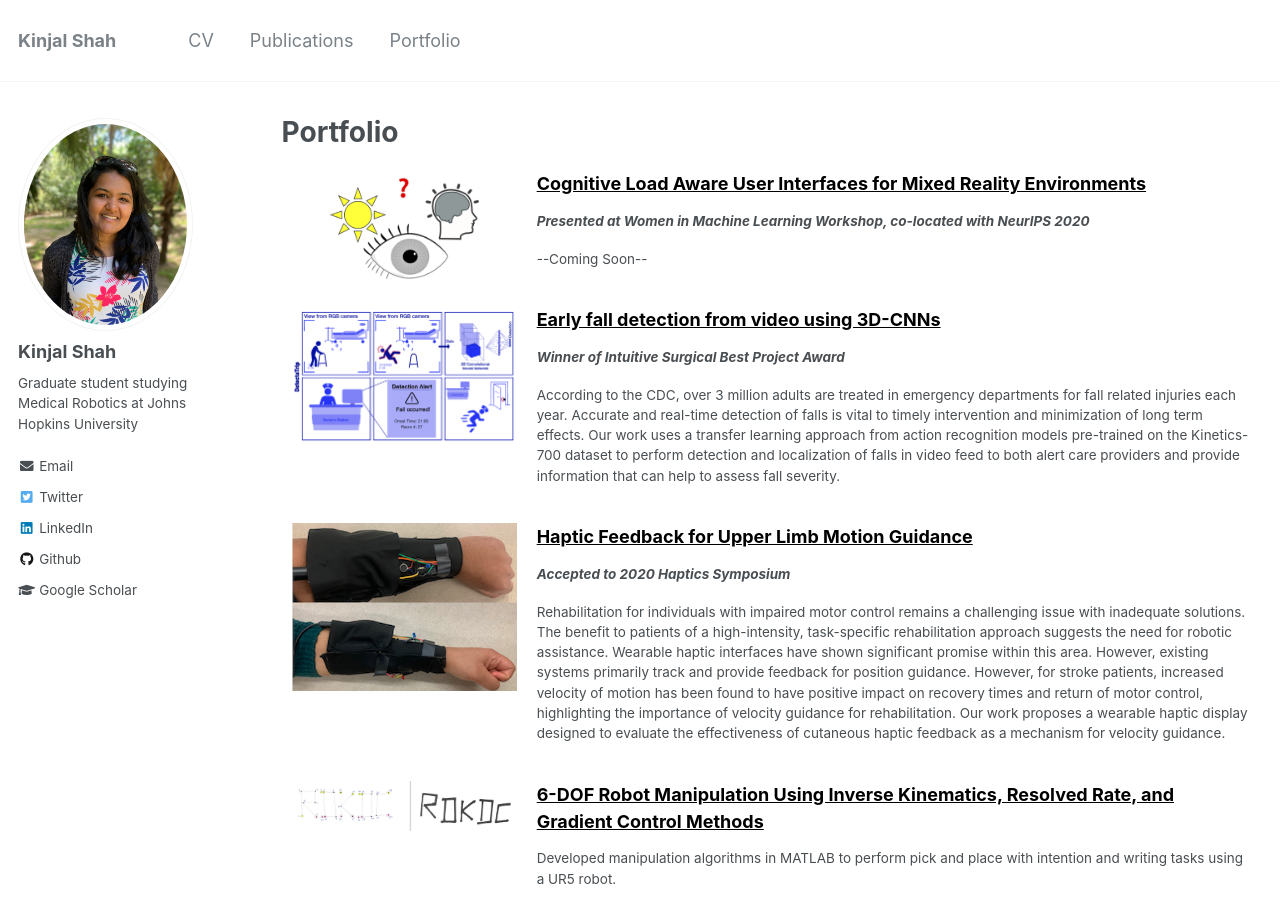
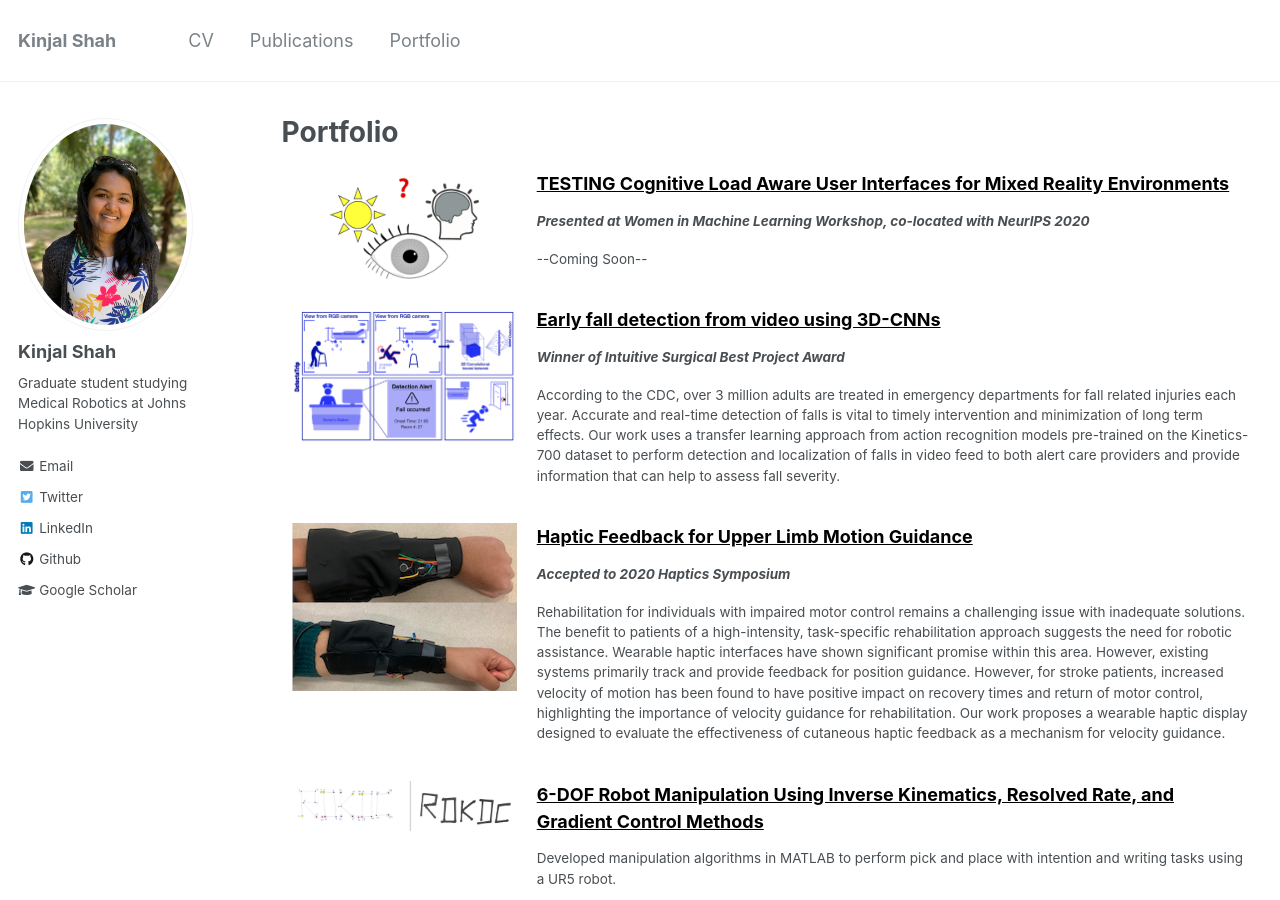
Before and after one commit to kinjmshah/kinjmshah.github.io, a Jekyll site: the page built from _pages/portDRAFT.html, in a window 1280 px wide and 900 px high. Built offline with Jekyll 4.4.1, drawn with Linux system fonts in a browser that asks for light colours.

Commit message:
Update portDRAFT.html

```diff
--- a/_pages/portDRAFT.html
+++ b/_pages/portDRAFT.html
@@ -46,7 +46,7 @@ author_profile: true
         </div>
       </div>
       <div class="column right">
-        <a class="projHeader" href="/portfolio/mastersThesis"> Cognitive Load Aware User Interfaces for Mixed Reality Environments</a>
+        <a class="projHeader" href="/portfolio/mastersThesis">TESTING Cognitive Load Aware User Interfaces for Mixed Reality Environments</a>
         <p class="projAwards"> Presented at Women in Machine Learning Workshop, co-located with NeurIPS 2020 </p>
         <p class="projText"> --Coming Soon-- </p>
       </div>
```
